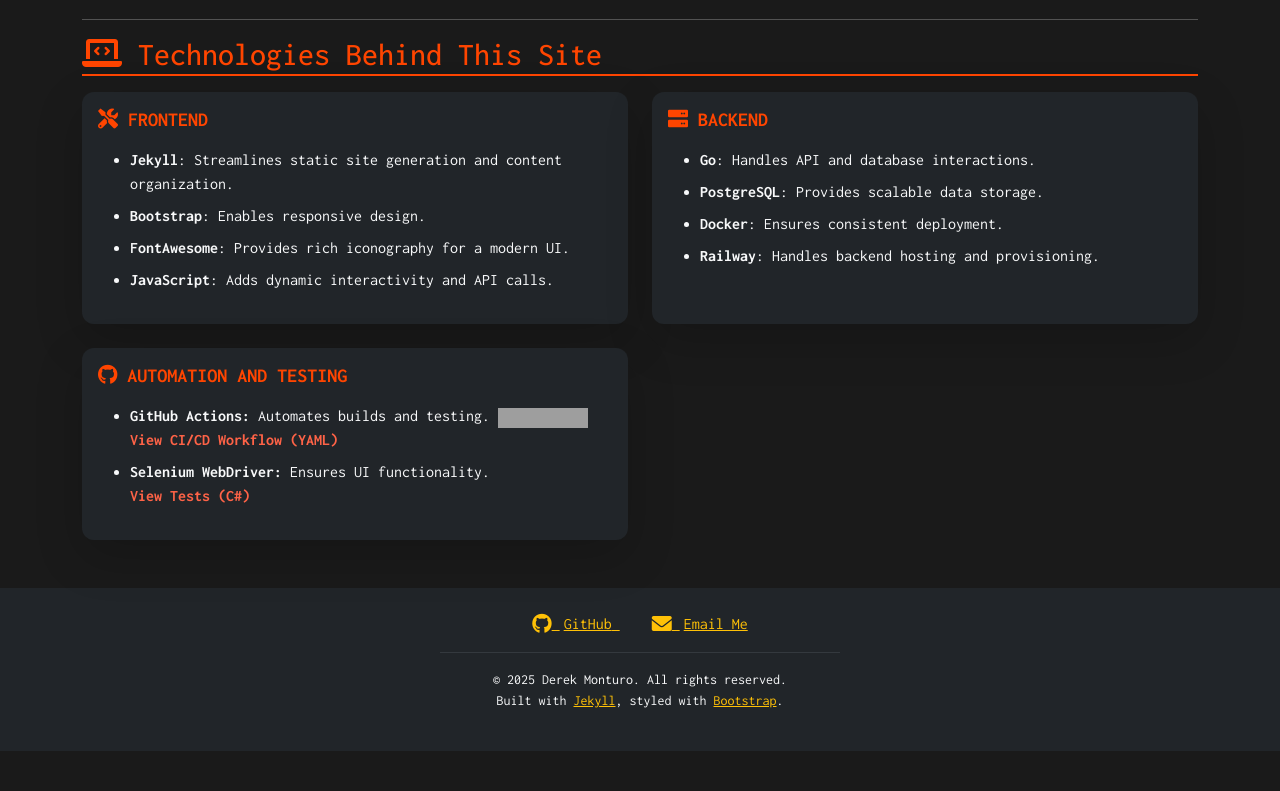
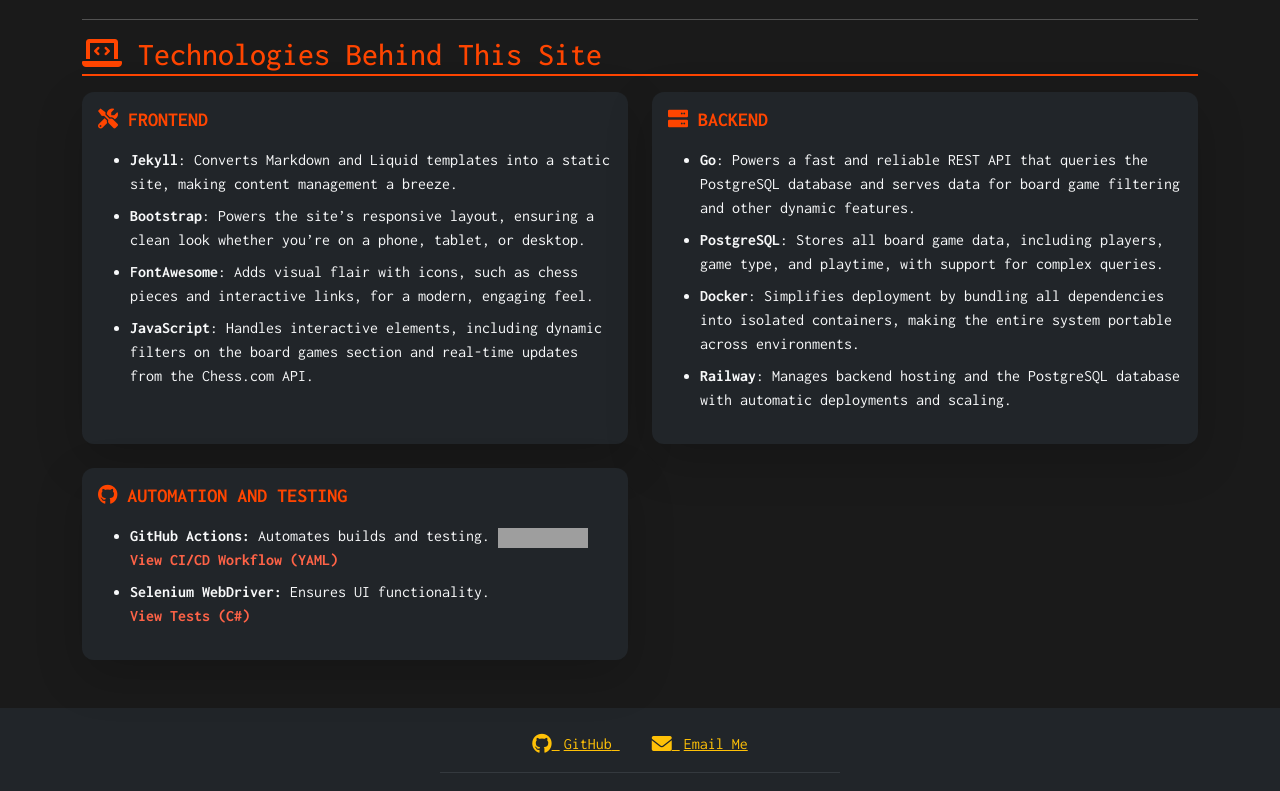
Before and after one commit to drmDev/drmDev.github.io, a Jekyll site: the page built from index.md, in a window 1280 px wide and 900 px high, scrolled down 1181 px, cut to the strip 109-900 px from the top of the window. Built offline with Jekyll 4.4.1, drawn with Linux system fonts in a browser that asks for light colours; before the commit the page ends 2041 px from its top, so only the background shows below that; grey boxes are pictures that could not be loaded.

Commit message:
cool chess details

```diff
--- a/index.md
+++ b/index.md
@@ -30,55 +30,59 @@
 ## <i class="fas fa-laptop-code"></i> Technologies Behind This Site
 
 <div class="row row-cols-1 row-cols-md-2 g-4">
+
+    <!-- Frontend Card -->
     <div class="col">
         <div class="card h-100 shadow-lg border-0 bg-dark text-light">
             <div class="card-body">
                 <h5 class="card-title"><i class="fas fa-tools"></i> Frontend</h5>
                 {{ "
-- **Jekyll**: Streamlines static site generation and content organization.
-- **Bootstrap**: Enables responsive design.
-- **FontAwesome**: Provides rich iconography for a modern UI.
-- **JavaScript**: Adds dynamic interactivity and API calls.
+- **Jekyll**: Converts Markdown and Liquid templates into a static site, making content management a breeze.
+- **Bootstrap**: Powers the site's responsive layout, ensuring a clean look whether you're on a phone, tablet, or desktop.
+- **FontAwesome**: Adds visual flair with icons, such as chess pieces and interactive links, for a modern, engaging feel.
+- **JavaScript**: Handles interactive elements, including dynamic filters on the board games section and real-time updates from the Chess.com API.
 " | markdownify }}
             </div>
         </div>
     </div>
 
+    <!-- Backend Card -->
     <div class="col">
         <div class="card h-100 shadow-lg border-0 bg-dark text-light">
             <div class="card-body">
                 <h5 class="card-title"><i class="fas fa-server"></i> Backend</h5>
                 {{ "
-- **Go**: Handles API and database interactions.
-- **PostgreSQL**: Provides scalable data storage.
-- **Docker**: Ensures consistent deployment.
-- **Railway**: Handles backend hosting and provisioning.
+- **Go**: Powers a fast and reliable REST API that queries the PostgreSQL database and serves data for board game filtering and other dynamic features.
+- **PostgreSQL**: Stores all board game data, including players, game type, and playtime, with support for complex queries.
+- **Docker**: Simplifies deployment by bundling all dependencies into isolated containers, making the entire system portable across environments.
+- **Railway**: Manages backend hosting and the PostgreSQL database with automatic deployments and scaling.
 " | markdownify }}
             </div>
         </div>
     </div>
 
-	<div class="col">
-			<div class="card h-100 shadow-lg border-0 bg-dark text-light">
-					<div class="card-body">
-							<h5 class="card-title"><i class="fab fa-github"></i> Automation and Testing</h5>
-							<ul>
-									<li>
-											<strong>GitHub Actions:</strong> Automates builds and testing.
-											<img src="https://github.com/drmDev/drmDev.github.io/actions/workflows/ci-cd.yml/badge.svg" alt="Build Status" style="max-width: 100%;">
-											<a href="https://github.com/drmDev/drmDev.github.io/blob/main/.github/workflows/ci-cd.yml" target="_blank" rel="noopener noreferrer">
-													View CI/CD Workflow (YAML)
-											</a>
-									</li>
-									<li>
-											<strong>Selenium WebDriver:</strong> Ensures UI functionality.
-											<br>
-											<a href="https://github.com/drmDev/drmDev.github.io/tree/cfde3d566ac2b5fb02d75c68090f84271f8e57a9/SeleniumTests" target="_blank" rel="noopener noreferrer">
-													View Tests (C#)
-											</a>
-									</li>
-							</ul>
-					</div>
-			</div>
-	</div>
+    <!-- Automation and Testing Card -->
+    <div class="col">
+        <div class="card h-100 shadow-lg border-0 bg-dark text-light">
+            <div class="card-body">
+                <h5 class="card-title"><i class="fab fa-github"></i> Automation and Testing</h5>
+                <ul>
+                    <li>
+                        <strong>GitHub Actions:</strong> Automates builds and testing.
+                        <img src="https://github.com/drmDev/drmDev.github.io/actions/workflows/ci-cd.yml/badge.svg" alt="Build Status" style="max-width: 100%;">
+                        <a href="https://github.com/drmDev/drmDev.github.io/blob/main/.github/workflows/ci-cd.yml" target="_blank" rel="noopener noreferrer">
+                            View CI/CD Workflow (YAML)
+                        </a>
+                    </li>
+                    <li>
+                        <strong>Selenium WebDriver:</strong> Ensures UI functionality.
+                        <br>
+                        <a href="https://github.com/drmDev/drmDev.github.io/tree/main/SeleniumTests" target="_blank" rel="noopener noreferrer">
+                            View Tests (C#)
+                        </a>
+                    </li>
+                </ul>
+            </div>
+        </div>
+    </div>
 </div>
```
Also changed, not shown: assets/js/chess-games.js (added, +34 -0 lines), hobbies.md (+5 -0 lines).
